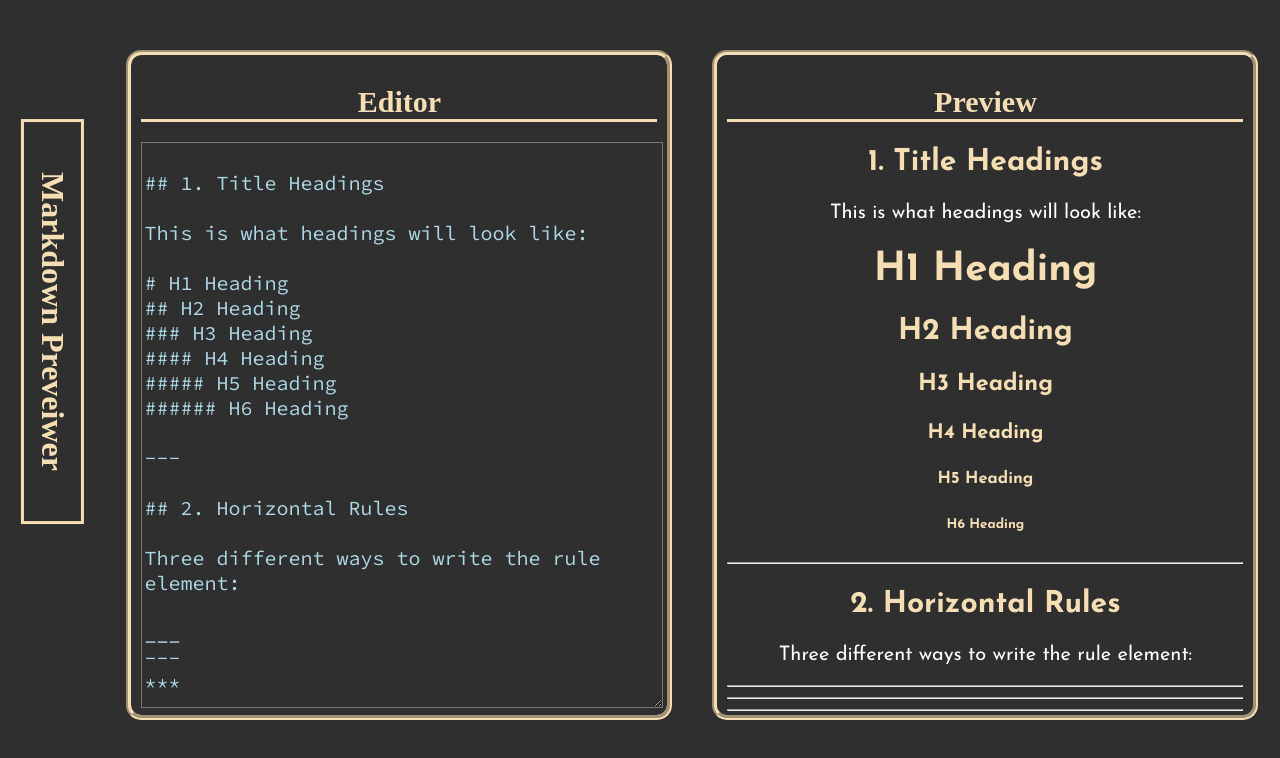
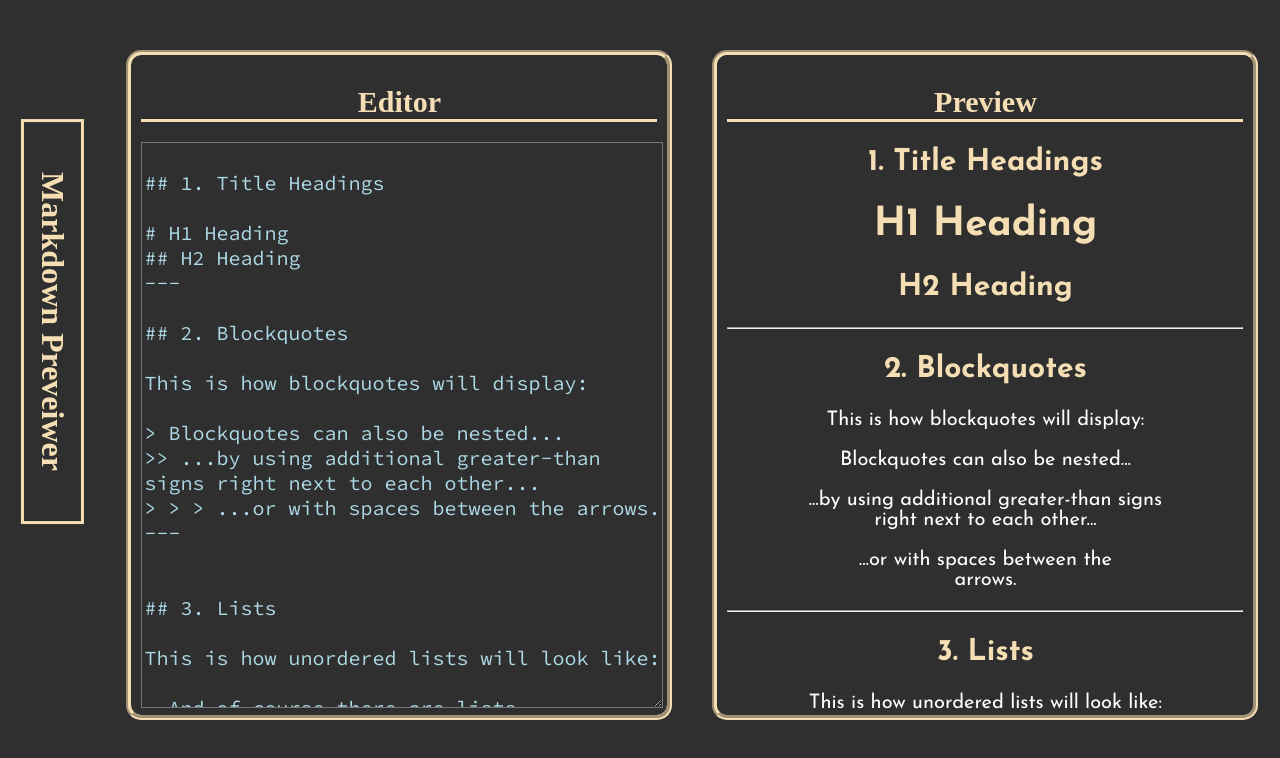
Before and after one commit to Najeeba-Qarqin/MarkdownPreviewer, a React (Create React App) app: page / in a window 1280 px wide. Shown: the top 758 px of the page. Built offline with nearby package versions, Linux system fonts and the light colour scheme; a web font is replaced by a local one.

Commit message:
Maked the markdown text shorter Added more decription to readme file Added style to the markdown to look similar when the editor was empty

```diff
--- a/src/App.css
+++ b/src/App.css
@@ -110,6 +110,6 @@ a:hover {
   .container {
     margin: 10px;
     padding: 10px;
-    width: 50%;
+    width: 550px;
   }
 }
--- a/src/Components/MarkdoqnPreveiwer.jsx
+++ b/src/Components/MarkdoqnPreveiwer.jsx
@@ -6,67 +6,11 @@ import remarkGfm from 'remark-gfm';
 const defaultMarkdown = `
 ## 1. Title Headings
 
-This is what headings will look like:
-
 # H1 Heading
 ## H2 Heading
-### H3 Heading
-#### H4 Heading
-##### H5 Heading
-###### H6 Heading
-
 ---
 
-## 2. Horizontal Rules
-
-Three different ways to write the rule element:
-
-___
----
-***
----
-
-## 3. Typographic replacements
-
-Enable typographer option to see result.
-
-(c) (C) (r) (R) (tm) (TM) (p) (P) +-
-
-test.. test... test..... test?..... test!....
-
-!!!!!! ???? ,,  -- ---
-
-"Smartypants, double quotes" and 'single quotes'
-
----
-
-## 3. Blocks of text
-
-This is what a couple of paragraphs will look like:
-
-Lorem ipsum dolor sit amet, consectetur adipiscing elit. Vivamus vitae dui in velit bibendum aliquet nec vitae ex. Vivamus tincidunt porttitor est a lacinia. Nulla finibus tortor at nibh efficitur aliquam. Quisque tincidunt pharetra fermentum. Suspendisse et est eget dolor molestie tristique quis quis ex. Aenean ultricies sapien vel mi laoreet finibus. Class aptent taciti sociosqu ad litora torquent per conubia nostra, per inceptos himenaeos.
-
-Morbi egestas, enim a scelerisque lobortis, ipsum ex scelerisque velit, ut convallis massa urna non nisi. Duis tempor enim ut lectus porta semper. Vestibulum nec est vitae turpis mollis volutpat at sit amet magna. Aenean non sem euismod, sodales est a, iaculis magna. Praesent molestie ex sed erat bibendum, id blandit orci venenatis.
-
----
-
-## 4. Emphasis
-
-**This is bold text**
-
-__This is also bold text__
-
-*This is italic text*
-
-_This is also italic text_
-
-**_This is both bold and italic text_**
-
-~~This is strikethrough text~~
-
----
-
-## 5. Blockquotes
+## 2. Blockquotes
 
 This is how blockquotes will display:
 
@@ -76,7 +20,7 @@ This is how blockquotes will display:
 ---
 
 
-## 6. Lists
+## 3. Lists
 
 This is how unordered lists will look like:
 
@@ -85,23 +29,20 @@ This is how unordered lists will look like:
      - With different indentation levels.
         - That look like this.
 
-
-1. And there are numbered lists too.
-1. Use just 1s if you want!
-1. And last but not least, let's not forget embedded images:
-
 ---
 
-## 7. Links
+## 4. Links
 
 [This is what linked text looks like](http://github.com)
 
 [This is a link with a title](http://github.com "title text!")
 
-## 8. Code
 
+## 5. Code
 
 Inline code example: \`console.log('Hello, world!')\`
+
+Block code example:
 
 \`\`\`javascript
 // This is a code block
@@ -112,7 +53,7 @@ function greet() {
 
 ---
 
-## 9 Quote
+## 6 Quote
 
 > This is a block quote
 
@@ -120,20 +61,16 @@ This is **bolded text**
 
 A GIF image:
 
-*[GIF]: Graphics Interchange Format
-
 ![Daftpunktocat-Guy](https://octodex.github.com/images/daftpunktocat-guy.gif)
 
 A JPG image with a title:
-
-*[JPG]: Joint Photographic Experts Group
 
 ![Octocat De Los Muertos](https://octodex.github.com/images/octocat-de-los-muertos.jpg "Octocat De Los Muertos")
 
 Like links, images also have a footnote style syntax
 
 ---
-## 10 Line Break
+## 7 Line Break
 
 
 ---
```
Also changed, not shown: src/Markdown.jsx (deleted), 1 other file (tests, documents, lock files or other folders).
